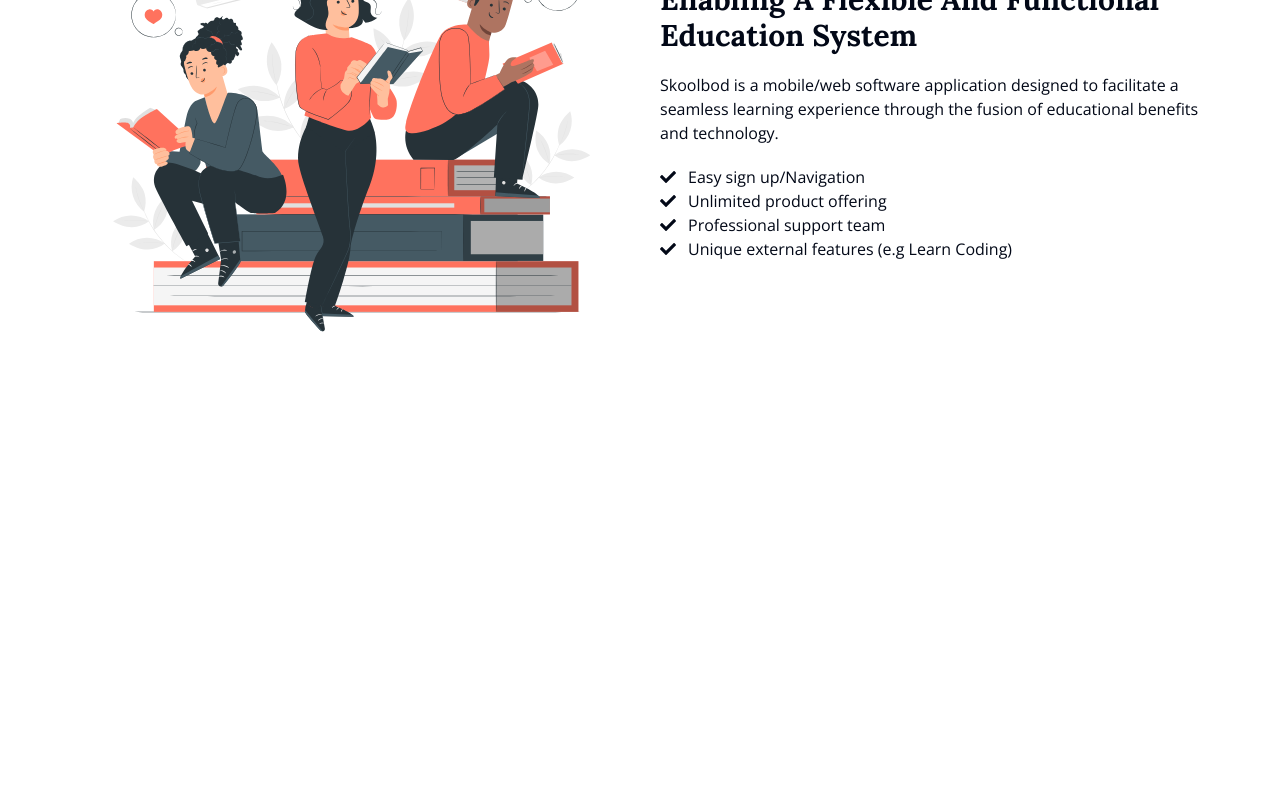
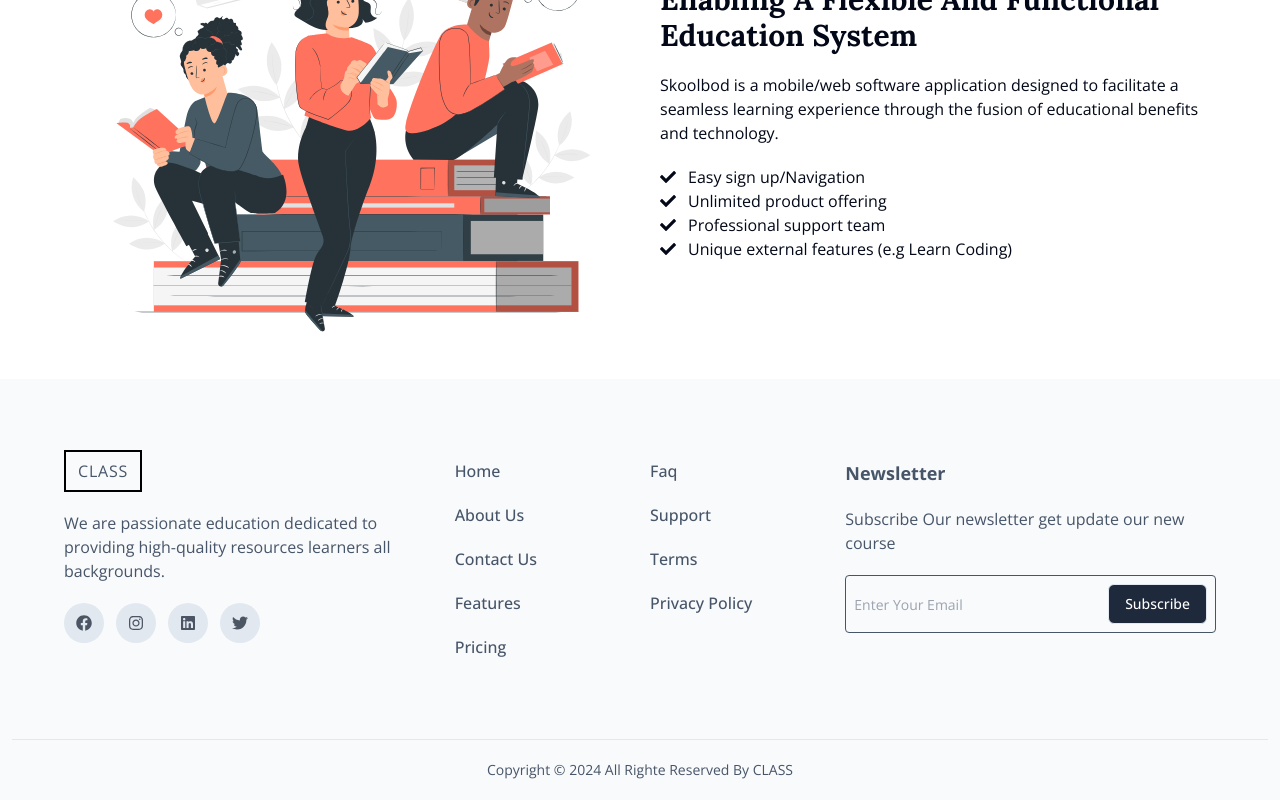
Before and after one commit to Chromax-design/cms, a Next.js app: page / in a window 1280 px wide. Shown: the part 1149-1949 px from the top of the page. Before the commit the page ends 1528 px from the top, so only its background shows below. Built offline with nearby package versions, Linux system fonts and the light colour scheme.

Commit message:
added a footer

```diff
--- a/app/(main)/layout.tsx
+++ b/app/(main)/layout.tsx
@@ -1,12 +1,15 @@
-import Nav from '@/components/NavComponents/Nav'
-import React from 'react'
+import Footer from "@/components/NavComponents/Footer";
+import Nav from "@/components/NavComponents/Nav";
+import React from "react";
 
-const Mainlayout = ({children}:{children: React.ReactNode}) => {
+const Mainlayout = ({ children }: { children: React.ReactNode }) => {
   return (
-    <div className=' mx-auto'>
+    <div className=" mx-auto">
       <Nav />
-      {children}</div>
-  )
-}
+      {children}
+      <Footer />
+    </div>
+  );
+};
 
-export default Mainlayout
+export default Mainlayout;
--- /dev/null
+++ b/components/NavComponents/Footer.tsx
@@ -0,0 +1,99 @@
+import { navLinks, socials } from "@/data";
+import Link from "next/link";
+import React from "react";
+import { Button } from "../ui/button";
+
+const Footer = () => {
+  return (
+    <section className=" px-3 bg-gray-50">
+      <div className="max-w-6xl mx-auto grid grid-cols-12 items-start py-20 gap-10 lg:gap-5">
+        <div className="col-span-12 sm:col-span-6 lg:col-span-4 text-slate-600">
+          <Link
+            href={"/"}
+            className=" border-2 border-black px-3 py-2 uppercase tracking-wider"
+          >
+            Class
+          </Link>
+          <p className="mt-7">
+            We are passionate education dedicated to providing high-quality
+            resources learners all backgrounds.
+          </p>
+          <div className="flex gap-3 mt-5">
+            {socials.map((item) => {
+              return (
+                <Link
+                  href={item.href}
+                  key={item.id}
+                  className={
+                    "p-3 bg-slate-200 rounded-full text-gray-600 hover:bg-gray-800 hover:text-white transition-all"
+                  }
+                >
+                  {item.icon}
+                </Link>
+              );
+            })}
+          </div>
+        </div>
+        <div className="col-span-12 sm:col-span-6 lg:col-span-2">
+          <div className="flex flex-col gap-5">
+            {navLinks.map((item) => {
+              return (
+                <Link
+                  href={item.href}
+                  className="capitalize font-medium text-slate-600 hover:text-slate-950"
+                  key={item.id}
+                >
+                  {item.title}
+                </Link>
+              );
+            })}
+          </div>
+        </div>
+        <div className="col-span-12 sm:col-span-6 lg:col-span-2">
+          <div className="flex flex-col gap-5 text-slate-600">
+            <Link href={""} className="capitalize font-medium hover:text-slate-950">
+              faq
+            </Link>
+            <Link href={""} className="capitalize font-medium hover:text-slate-950">
+              support
+            </Link>
+            <Link href={""} className="capitalize font-medium hover:text-slate-950">
+              terms
+            </Link>
+            <Link href={""} className="capitalize font-medium hover:text-slate-950">
+              privacy policy
+            </Link>
+          </div>
+        </div>
+        <div className="col-span-12 sm:col-span-6 lg:col-span-4">
+          <h3 className="text-lg font-bold capitalize text-slate-600">
+            newsletter
+          </h3>
+          <p className="mt-5 text-slate-600">
+            Subscribe Our newsletter get update our new course
+          </p>
+          <form action="" className="mt-5">
+            <div className="flex border rounded-sm p-2 gap-2 border-slate-600">
+              <input
+                type="text"
+                className=" outline-none w-full placeholder:text-sm bg-transparent"
+                placeholder="Enter Your Email"
+              />
+              <Button
+                variant={"outline"}
+                className="capitalize bg-slate-800 text-white hover:bg-slate-700 hover:text-white"
+              >
+                subscribe
+              </Button>
+            </div>
+          </form>
+        </div>
+      </div>
+      <div className="border-t py-5 text-center text-sm capitalize text-slate-600">
+        copyright &copy; {new Date().getFullYear()} all righte reserved by CLASS
+      </div>
+    </section>
+  );
+};
+
+export default Footer;
```
